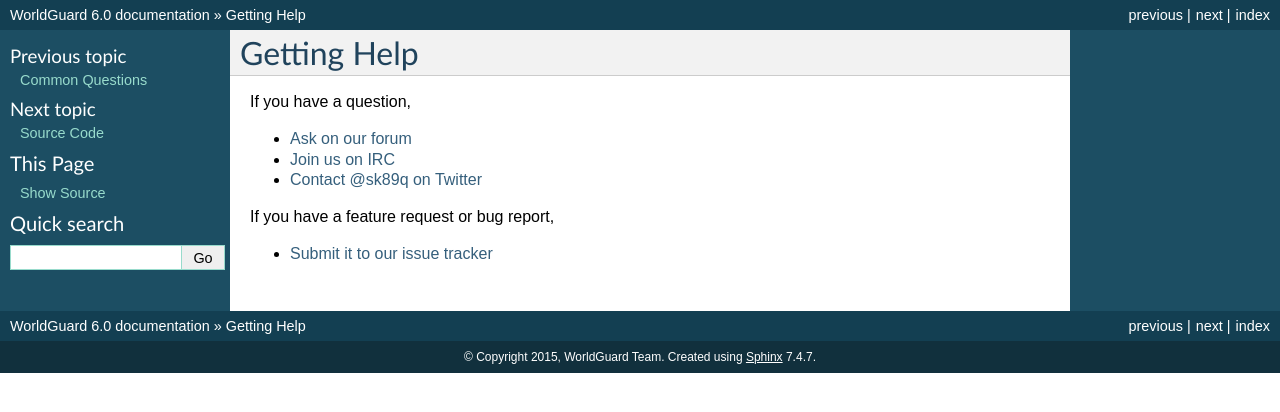
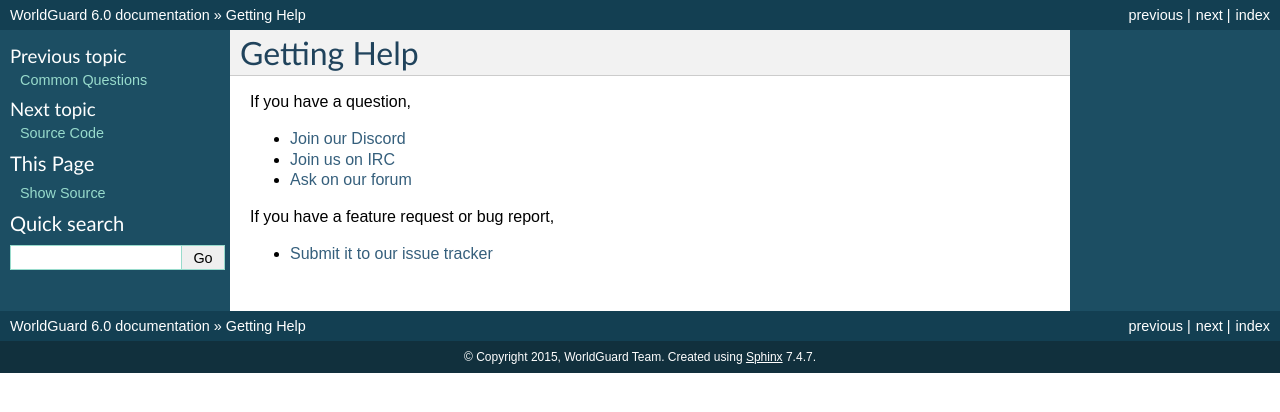
Before and after one commit to aurorasmiles/WorldGuardDocs, a Sphinx documentation site: the page built from source/support.rst, in a window 1280 px wide. Shown: the top 412 px of the page. Built offline with Sphinx 7.4.7, drawn with Linux system fonts in a browser that asks for light colours.

Commit message:
Update the support page

```diff
--- a/source/support.rst
+++ b/source/support.rst
@@ -4,9 +4,9 @@
 
 If you have a question,
 
+* `Join our Discord <https://discord.gg/YKbmj7V>`_
+* `Join us on IRC <http://wiki.sk89q.com/wiki/IRC>`_
 * `Ask on our forum <http://forum.sk89q.com/>`_
-* `Join us on IRC <http://wiki.sk89q.com/wiki/IRC>`_
-* `Contact @sk89q on Twitter <http://twitter.com/sk89q>`_
 
 If you have a feature request or bug report,
 
```
